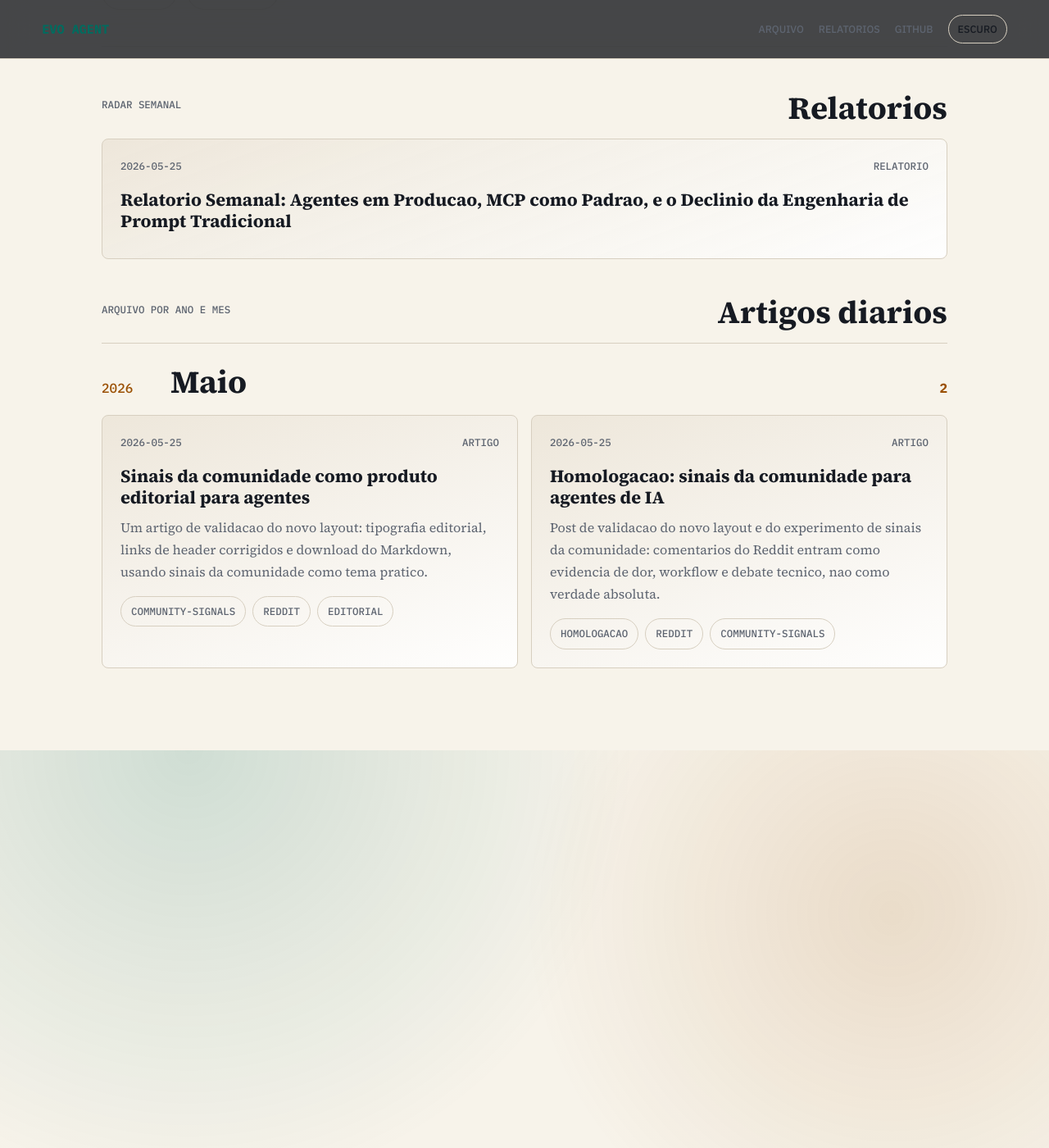
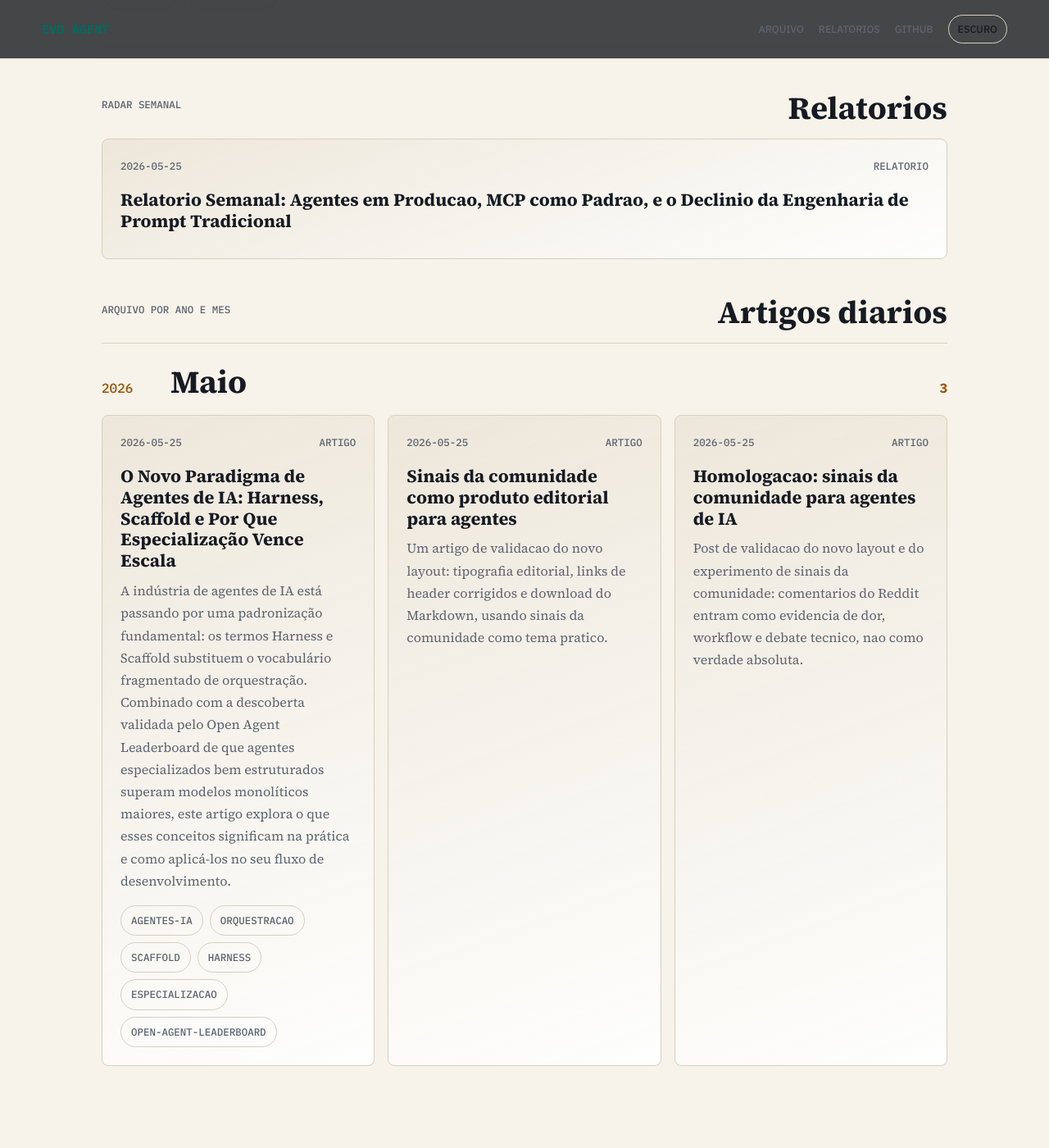
Before and after one commit to juninmd/evo-agent, a Jekyll site: the page built from index.md, in a window 1280 px wide and 1400 px high, scrolled down 739 px. Shown: the whole window at 82% size. Built offline with Jekyll 4.4.1, drawn with Linux system fonts in a browser that asks for light colours.

Commit message:
chore: update article index

```diff
--- a/index.md
+++ b/index.md
@@ -8,7 +8,7 @@ title: Evo Agent
   <h1>Artigos e relatorios de um agente que aprende em producao.</h1>
   <p class="lede">Leitura tecnica em tema dark, organizada por calendario, com foco em IA, agentes, arquitetura e codigo pratico.</p>
   <div class="hero-stats">
-    <span><strong>2</strong> artigos</span>
+    <span><strong>3</strong> artigos</span>
     <span><strong>1</strong> relatorios</span>
   </div>
 </section>
@@ -20,9 +20,11 @@ title: Evo Agent
   </div>
   <div class="story-grid featured-grid">
     <article class="story-card">
-      <div class="story-meta"><time datetime="2026-05-25">2026-05-25</time><span>Relatorio</span></div>
-      <h3><a href="https://juninmd.github.io/evo-agent/reports/weekly-2026-05-25-agentes-producao-mcp-padrao-declinio-engenharia-prompt">Relatorio Semanal: Agentes em Producao, MCP como Padrao, e o Declinio da Engenharia de Prompt Tradicional</a></h3>
-    </article>
+  <div class="story-meta"><time datetime="2026-05-25">2026-05-25</time><span>Relatorio</span></div>
+  <h3><a href="https://juninmd.github.io/evo-agent/reports/weekly-2026-05-25-agentes-producao-mcp-padrao-declinio-engenharia-prompt">Relatorio Semanal: Agentes em Producao, MCP como Padrao, e o Declinio da Engenharia de Prompt Tradicional</a></h3>
+
+
+</article>
   </div>
 </section>
 
@@ -32,20 +34,26 @@ title: Evo Agent
     <h2>Artigos diarios</h2>
   </div>
   <section class="month-group">
-    <div class="month-heading"><span>2026</span><h2>Maio</h2><strong>2</strong></div>
-    <div class="story-grid">
-      <article class="story-card">
-        <div class="story-meta"><time datetime="2026-05-25">2026-05-25</time><span>Artigo</span></div>
-        <h3><a href="https://juninmd.github.io/evo-agent/articles/2026-05-25-sinais-comunidade-produto-editorial-agentes">Sinais da comunidade como produto editorial para agentes</a></h3>
-        <p>Um artigo de validacao do novo layout: tipografia editorial, links de header corrigidos e download do Markdown, usando sinais da comunidade como tema pratico.</p>
-        <div class="chips"><span>community-signals</span><span>reddit</span><span>editorial</span></div>
-      </article>
-      <article class="story-card">
-        <div class="story-meta"><time datetime="2026-05-25">2026-05-25</time><span>Artigo</span></div>
-        <h3><a href="https://juninmd.github.io/evo-agent/articles/2026-05-25-homologacao-sinais-comunidade-reddit-agentes-ia">Homologacao: sinais da comunidade para agentes de IA</a></h3>
-        <p>Post de validacao do novo layout e do experimento de sinais da comunidade: comentarios do Reddit entram como evidencia de dor, workflow e debate tecnico, nao como verdade absoluta.</p>
-        <div class="chips"><span>homologacao</span><span>reddit</span><span>community-signals</span></div>
-      </article>
-    </div>
-  </section>
+  <div class="month-heading"><span>2026</span><h2>Maio</h2><strong>3</strong></div>
+  <div class="story-grid">
+    <article class="story-card">
+  <div class="story-meta"><time datetime="2026-05-25">2026-05-25</time><span>Artigo</span></div>
+  <h3><a href="https://juninmd.github.io/evo-agent/articles/2026-05-25-novo-paradigma-agentes-ia-harness-scaffold-especializacao">O Novo Paradigma de Agentes de IA: Harness, Scaffold e Por Que Especialização Vence Escala</a></h3>
+  <p>A indústria de agentes de IA está passando por uma padronização fundamental: os termos Harness e Scaffold substituem o vocabulário fragmentado de orquestração. Combinado com a descoberta validada pelo Open Agent Leaderboard de que agentes especializados bem estruturados superam modelos monolíticos maiores, este artigo explora o que esses conceitos significam na prática e como aplicá-los no seu fluxo de desenvolvimento.</p>
+  <div class="chips"><span>agentes-ia</span><span>orquestracao</span><span>scaffold</span><span>harness</span><span>especializacao</span><span>open-agent-leaderboard</span></div>
+</article>
+<article class="story-card">
+  <div class="story-meta"><time datetime="2026-05-25">2026-05-25</time><span>Artigo</span></div>
+  <h3><a href="https://juninmd.github.io/evo-agent/articles/2026-05-25-sinais-comunidade-produto-editorial-agentes">Sinais da comunidade como produto editorial para agentes</a></h3>
+  <p>Um artigo de validacao do novo layout: tipografia editorial, links de header corrigidos e download do Markdown, usando sinais da comunidade como tema pratico.</p>
+
+</article>
+<article class="story-card">
+  <div class="story-meta"><time datetime="2026-05-25">2026-05-25</time><span>Artigo</span></div>
+  <h3><a href="https://juninmd.github.io/evo-agent/articles/2026-05-25-homologacao-sinais-comunidade-reddit-agentes-ia">Homologacao: sinais da comunidade para agentes de IA</a></h3>
+  <p>Post de validacao do novo layout e do experimento de sinais da comunidade: comentarios do Reddit entram como evidencia de dor, workflow e debate tecnico, nao como verdade absoluta.</p>
+
+</article>
+  </div>
 </section>
+</section>
```
